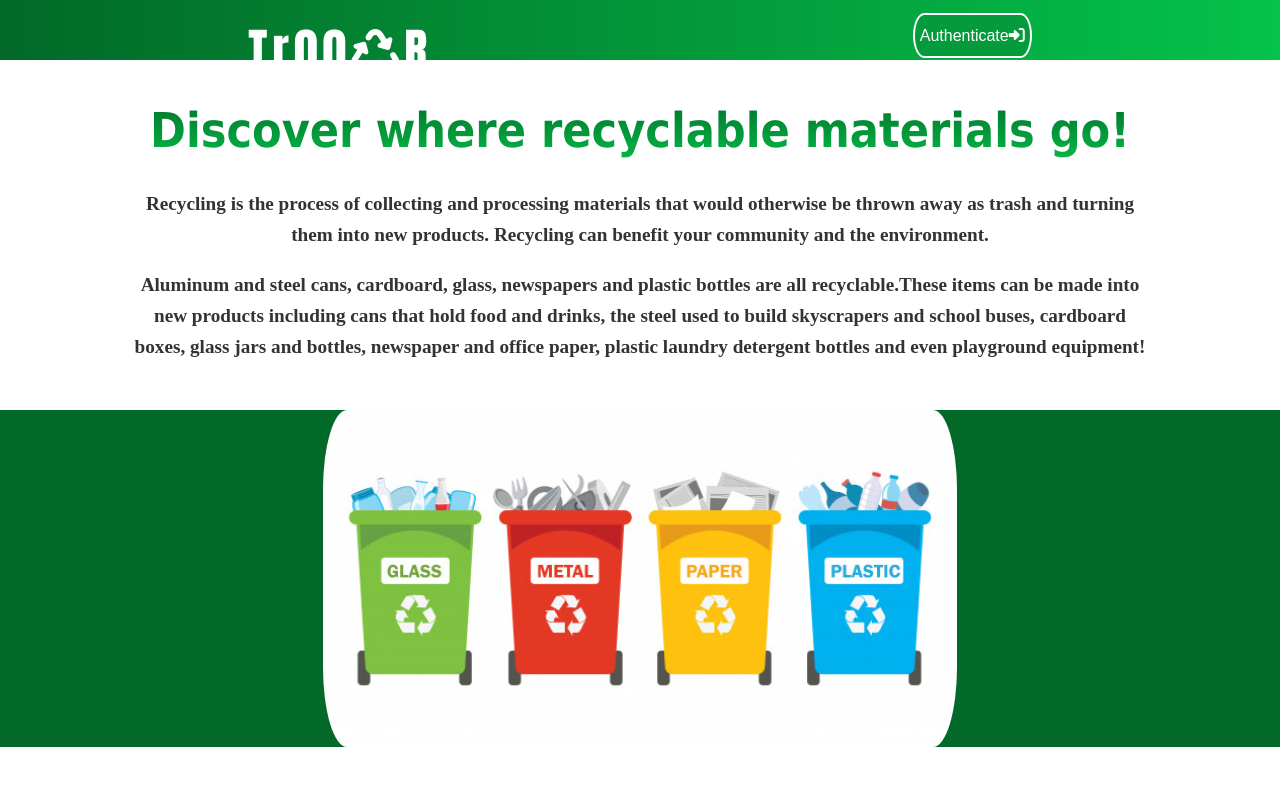
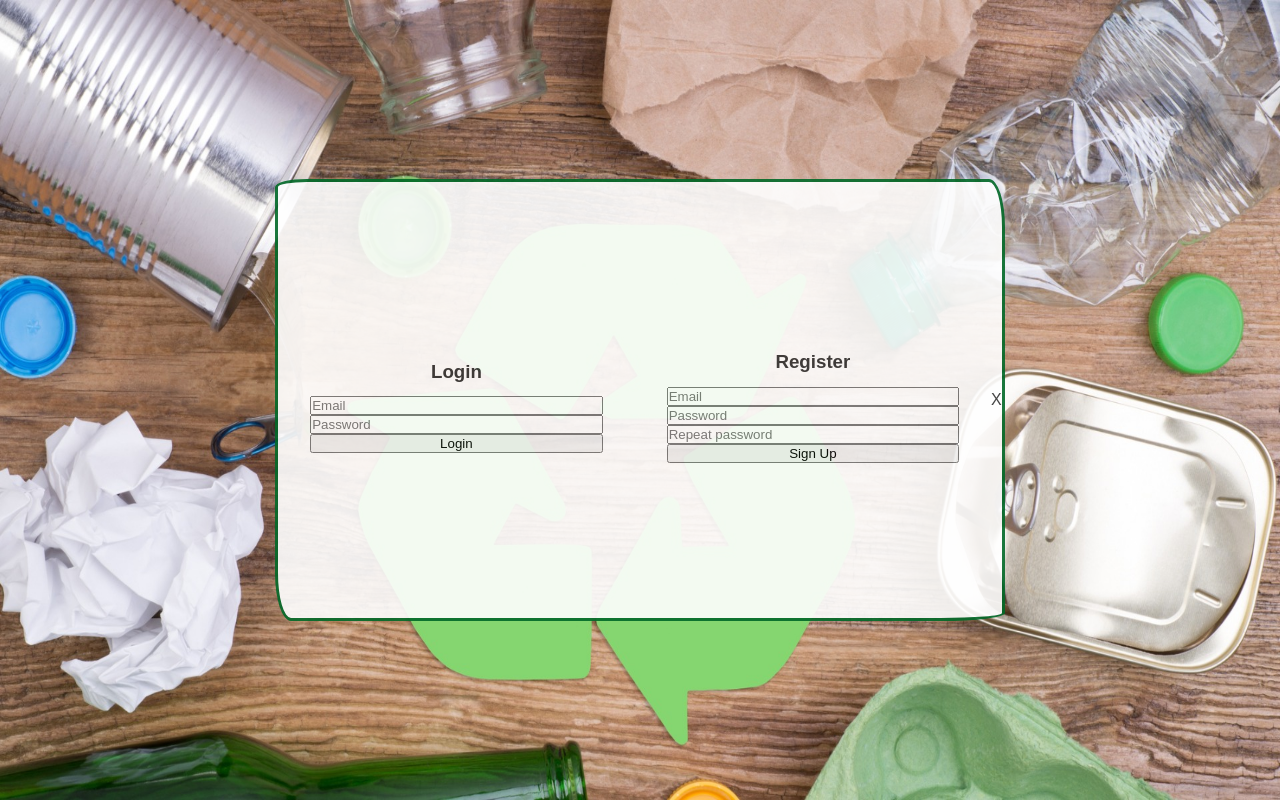
Before and after one commit to salEZY/tr00recycler, a React (Create React App) app in the folder true-recycler-front/: page / in a window 1280 px wide. Both pictures are taken after a click on the button "Authenticate". Shown: the top 800 px of the page. Built offline with nearby package versions, Linux system fonts and the light colour scheme; no server answers.

Commit message:
start modal and auth forms

```diff
--- a/true-recycler-front/src/App.css
+++ b/true-recycler-front/src/App.css
@@ -43,7 +43,7 @@ main {
 }
 
 h1 {
-  padding-top: 5px;
+  padding-top: 3%;
   font-family: "impact";
   letter-spacing: 5px;
   font-size: 3rem;
@@ -80,6 +80,6 @@ header a {
 @media screen and (max-width: 500px) {
   h1 {
     font-size: 2rem;
-    padding-top: 25px;
+    padding-top: 17%;
   }
 }
--- a/true-recycler-front/src/App.js
+++ b/true-recycler-front/src/App.js
@@ -6,12 +6,14 @@ import Header from "./components/Header";
 import Footer from "./components/Footer";
 import Intro from "./components/Intro/Intro";
 import Main from "./components/Main";
+import Modal from "./components/Modal/Modal";
 import ToTopBtn from "./components/ToTopBtn/ToTopBtn";
 import Loader from "./components/Loader/Loader";
 
 function App() {
   const [data, setData] = useState([]);
   const [loading, setLoading] = useState(true);
+  const [modal, setModal] = useState(false);
 
   useEffect(() => {
     axios.get("/api/materials/").then((res) => {
@@ -22,11 +24,17 @@ function App() {
 
   return (
     <>
-      <Header />
       <ToTopBtn />
-      <Intro />
-      {loading ? <Loader /> : <Main data={data} />}
-      <Footer />
+      {modal ? (
+        <Modal setModal={setModal} />
+      ) : (
+        <>
+          <Header setModal={setModal} />
+          <Intro />
+          {loading ? <Loader /> : <Main data={data} />}
+          <Footer />
+        </>
+      )}
     </>
   );
 }
--- /dev/null
+++ b/true-recycler-front/src/components/Form/Form.css
@@ -0,0 +1,5 @@
+form {
+  padding: 2rem;
+  display: flex;
+  flex-direction: column;
+}
--- /dev/null
+++ b/true-recycler-front/src/components/Form/Form.js
@@ -0,0 +1,33 @@
+import React from "react";
+
+import "./Form.css";
+
+const Form = ({ name, register, onSubmiHandler }) => {
+  return (
+    <form method="POST" onSubmit={onSubmiHandler}>
+      <h3>{name}</h3>
+      <input type="email" name="email" placeholder="Email" required></input>
+      <input
+        type="password"
+        name="password"
+        placeholder="Password"
+        required
+      ></input>
+      {register ? (
+        <>
+          <input
+            type="password"
+            name="repeatPassword"
+            placeholder="Repeat password"
+            required
+          ></input>
+          <button>Sign Up</button>
+        </>
+      ) : (
+        <button>Login</button>
+      )}
+    </form>
+  );
+};
+
+export default Form;
--- a/true-recycler-front/src/components/Header.js
+++ b/true-recycler-front/src/components/Header.js
@@ -1,6 +1,6 @@
 import React from "react";
 
-const Header = () => {
+const Header = ({ setModal }) => {
   return (
     <>
       <header>
@@ -9,7 +9,7 @@ const Header = () => {
             Tr00<i className="fa fa-recycle" aria-hidden="true"></i>R
           </h1>
         </a>
-        <button className="auth">
+        <button className="auth" onClick={() => setModal(true)}>
           Authenticate<i className="fa fa-sign-in" aria-hidden="true"></i>
         </button>
       </header>
--- a/true-recycler-front/src/components/Input/Input.js
+++ b/true-recycler-front/src/components/Input/Input.js
@@ -28,7 +28,7 @@ const Input = ({
   return (
     <div className="input-div">
       <h3>
-        Search by name(minimum 2 characters)
+        Search materials by name(minimum 2 characters)
         <i
           className="fa fa-search"
           aria-hidden="true"
--- a/true-recycler-front/src/components/Intro/Intro.js
+++ b/true-recycler-front/src/components/Intro/Intro.js
@@ -3,7 +3,6 @@ import React from "react";
 import "./Intro.css";
 
 const Intro = ({ myRef }) => {
-  console.log(document.documentElement.clientWidth);
   return (
     <div className="intro">
       <h2>Discover where recyclable materials go!</h2>
--- /dev/null
+++ b/true-recycler-front/src/components/Modal/Modal.css
@@ -0,0 +1,30 @@
+.modal-holder {
+  z-index: 100;
+  width: 100%;
+  height: 100vh;
+  background-image: url("../../assets/recycling.jpg");
+  background-size: 100% 100%;
+  background-repeat: no-repeat;
+  background-color: #026928;
+  padding: 2rem;
+  display: flex;
+  align-items: center;
+}
+
+.modal {
+  width: 60%;
+  height: 60%;
+  margin: 0 auto;
+  border: 3px solid #026928;
+  border-radius: 2em 1em 4em / 0.5em 3em;
+  text-align: center;
+  display: flex;
+  flex-direction: row;
+  align-items: center;
+  background: white;
+  opacity: 0.9;
+}
+
+.modal form {
+  width: 50%;
+}
--- /dev/null
+++ b/true-recycler-front/src/components/Modal/Modal.js
@@ -0,0 +1,19 @@
+import React from "react";
+
+import Form from "../Form/Form";
+
+import "./Modal.css";
+
+const Modal = ({ setModal }) => {
+  return (
+    <div className="modal-holder">
+      <div className="modal">
+        <Form name="Login" />
+        <Form name="Register" register={true} />
+        <span onClick={() => setModal(false)}>X</span>
+      </div>
+    </div>
+  );
+};
+
+export default Modal;
```
Also changed, not shown: true-recycler-front/src/assets/recycling.jpg (added).
